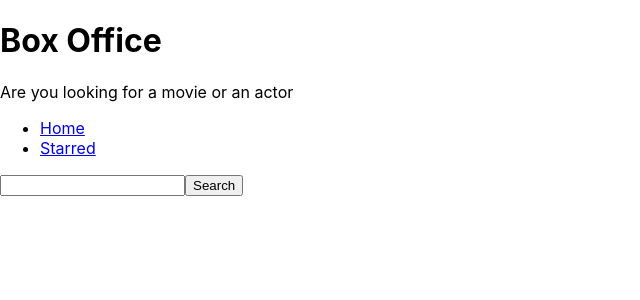
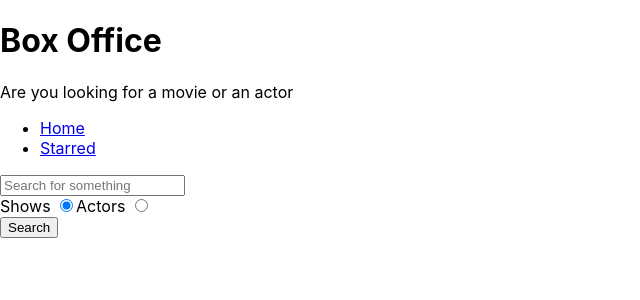
Before and after one commit to akarshitb/Box-Office, a React (Create React App) app: page / in a window 1280 px wide. Shown: the top 300 px of the page, without its empty margins (0-640 px from the left). Built offline with nearby package versions, Linux system fonts and the light colour scheme.

Commit message:
Added search options

```diff
--- a/src/pages/Home.js
+++ b/src/pages/Home.js
@@ -1,25 +1,32 @@
-import React, { useState } from 'react';
-import MainPageLayout from '../components/MainPageLayout';
-import { apiGet } from '../misc/config';
+import React, { useState } from "react";
+import MainPageLayout from "../components/MainPageLayout";
+import { apiGet } from "../misc/config";
 
 const Home = () => {
-  const [input, setInput] = useState('');
+  const [input, setInput] = useState("");
   const [results, setResults] = useState(null);
+  const [searchOption, setSearchOption] = useState("shows");
+
+  const isShowsSearch = searchOption === "shows";
 
   const onSearch = () => {
-    apiGet(`/search/shows?q=${input}`).then(result => {
+    apiGet(`/search/${searchOption}?q=${input}`).then((result) => {
       setResults(result);
     });
   };
 
-  const onInputChange = ev => {
+  const onInputChange = (ev) => {
     setInput(ev.target.value);
   };
 
-  const onKeyDown = ev => {
+  const onKeyDown = (ev) => {
     if (ev.keyCode === 13) {
       onSearch();
     }
+  };
+
+  const onRadioChange = (ev) => {
+    setSearchOption(ev.target.value);
   };
 
   const renderResults = () => {
@@ -28,13 +35,11 @@
     }
 
     if (results && results.length > 0) {
-      return (
-        <div>
-          {results.map(item => (
-            <div key={item.show.id}>{item.show.name}</div>
-          ))}
-        </div>
-      );
+      return results[0].show
+        ? results.map((item) => <div key={item.show.id}>{item.show.name}</div>)
+        : results.map((item) => (
+            <div key={item.person.id}>{item.person.name}</div>
+          ));
     }
 
     return null;
@@ -44,10 +49,35 @@
     <MainPageLayout>
       <input
         type="text"
+        placeholder="Search for something"
         onChange={onInputChange}
         onKeyDown={onKeyDown}
         value={input}
       />
+
+      <div>
+        <label htmlFor="Show-search">
+          Shows{" "}
+          <input
+            id="Show-search"
+            type="radio"
+            checked={isShowsSearch}
+            value="shows"
+            onChange={onRadioChange}
+          />
+        </label>
+        <label htmlFor="actors-search">
+          Actors{" "}
+          <input
+            id="actors-search"
+            type="radio"
+            checked={!isShowsSearch}
+            value="people"
+            onChange={onRadioChange}
+          />
+        </label>
+      </div>
+
       <button type="button" onClick={onSearch}>
         Search
       </button>
```
